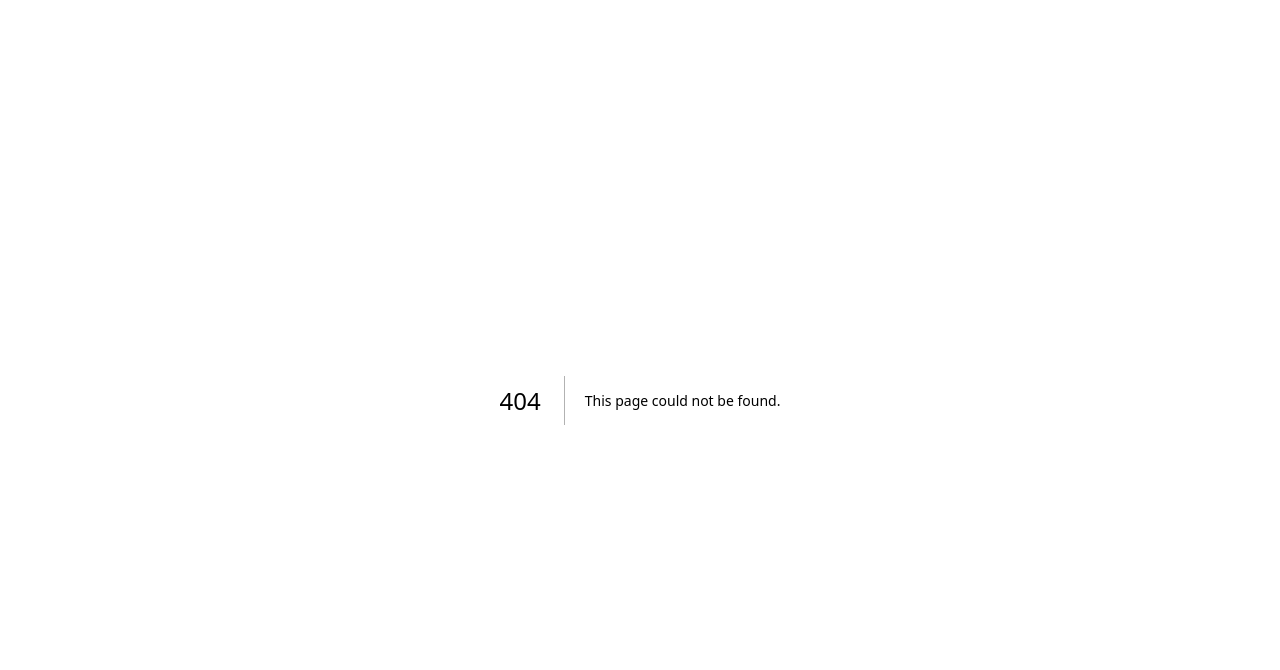
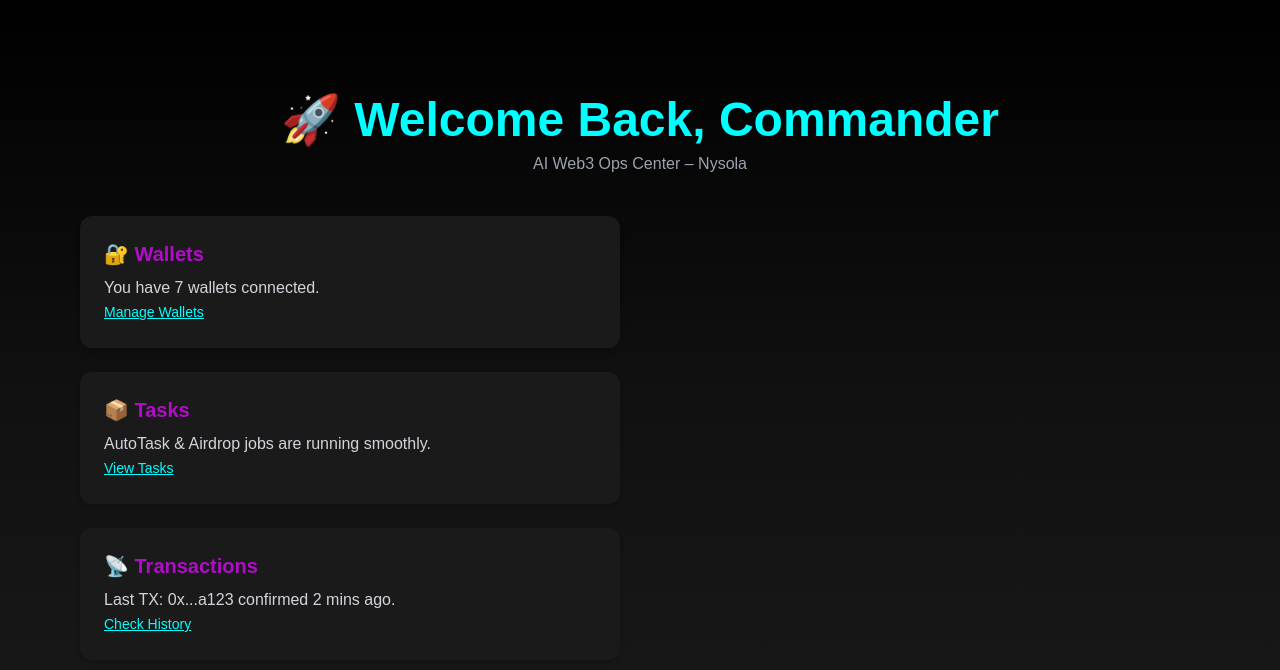
Before and after one commit to deoandika76/nysola, a Next.js app: page /dashboard in a window 1280 px wide. Before the commit this address had no page. Shown: the top 670 px of the page. Built offline with nearby package versions, Linux system fonts and the light colour scheme.

Commit message:
Create dashboard.tsx

```diff
--- /dev/null
+++ b/pages/dashboard.tsx
@@ -0,0 +1,55 @@
+import Head from 'next/head';
+import Image from 'next/image';
+import Link from 'next/link';
+
+export default function Dashboard() {
+  return (
+    <>
+      <Head>
+        <title>Nysola Dashboard</title>
+      </Head>
+      <div className="min-h-screen bg-gradient-to-b from-black via-[#111] to-[#1a1a1a] text-white px-6 pt-24 md:px-20">
+        {/* Header */}
+        <div className="text-center mb-10">
+          <h1 className="text-4xl md:text-5xl font-bold text-cyan">🚀 Welcome Back, Commander</h1>
+          <p className="text-gray-400 mt-2">AI Web3 Ops Center – Nysola</p>
+        </div>
+
+        {/* Content */}
+        <div className="flex flex-col md:flex-row gap-10">
+          {/* Left Panel: Stats */}
+          <div className="flex-1 space-y-6">
+            <div className="bg-carbon p-6 rounded-xl shadow-md">
+              <h2 className="text-xl font-bold text-orchid mb-2">🔐 Wallets</h2>
+              <p className="text-gray-300">You have 7 wallets connected.</p>
+              <Link href="/wallets" className="text-cyan underline text-sm">Manage Wallets</Link>
+            </div>
+
+            <div className="bg-carbon p-6 rounded-xl shadow-md">
+              <h2 className="text-xl font-bold text-orchid mb-2">📦 Tasks</h2>
+              <p className="text-gray-300">AutoTask & Airdrop jobs are running smoothly.</p>
+              <Link href="/auto" className="text-cyan underline text-sm">View Tasks</Link>
+            </div>
+
+            <div className="bg-carbon p-6 rounded-xl shadow-md">
+              <h2 className="text-xl font-bold text-orchid mb-2">📡 Transactions</h2>
+              <p className="text-gray-300">Last TX: 0x...a123 confirmed 2 mins ago.</p>
+              <Link href="/tx-history" className="text-cyan underline text-sm">Check History</Link>
+            </div>
+          </div>
+
+          {/* Right Panel: Character */}
+          <div className="flex-1 hidden md:flex justify-center items-start pt-4 animate-fade-in">
+            <Image
+              src="/main-character.png"
+              alt="Nysola AI"
+              width={400}
+              height={600}
+              className="rounded-xl shadow-lg"
+            />
+          </div>
+        </div>
+      </div>
+    </>
+  );
+}
```
